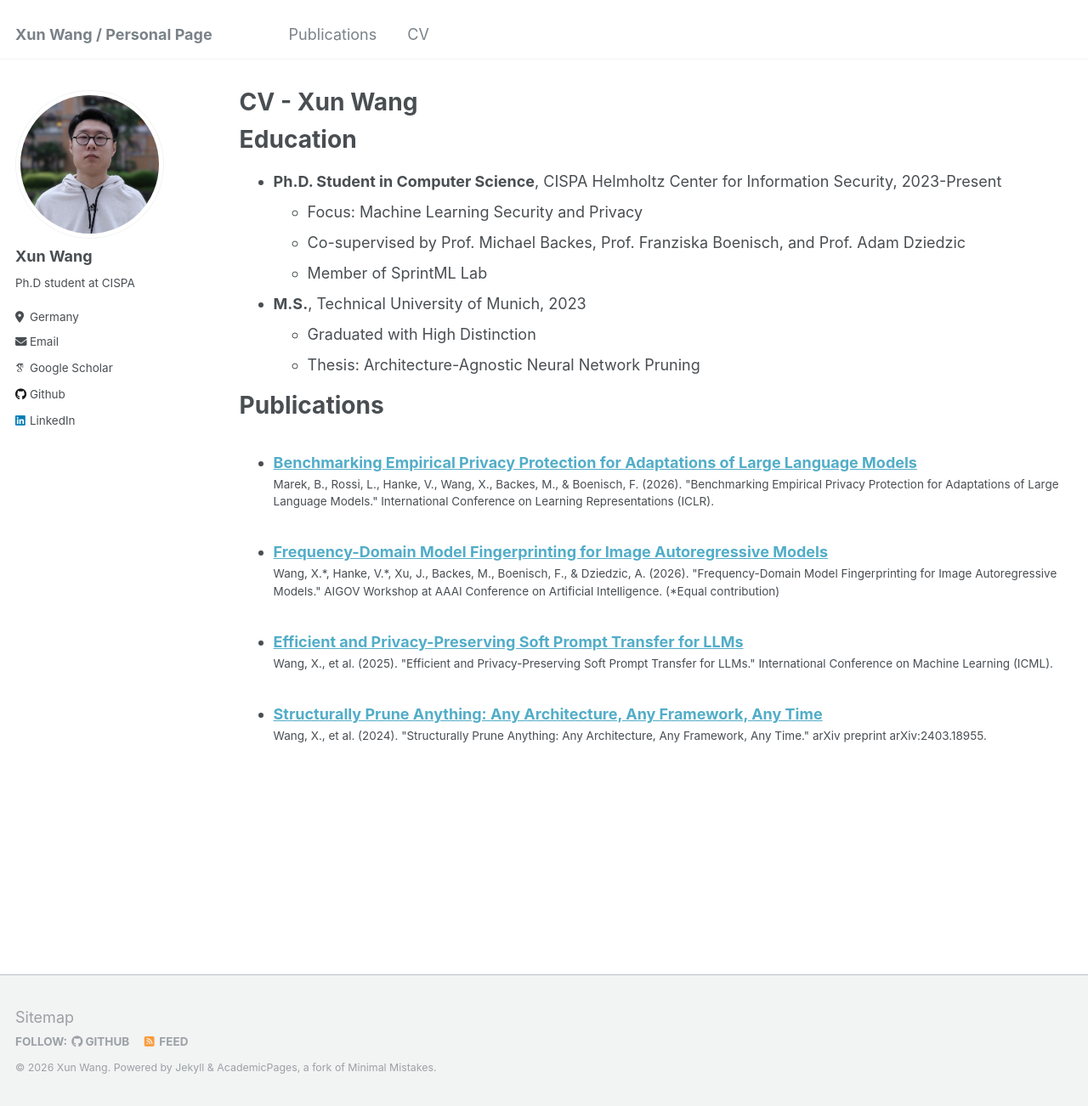
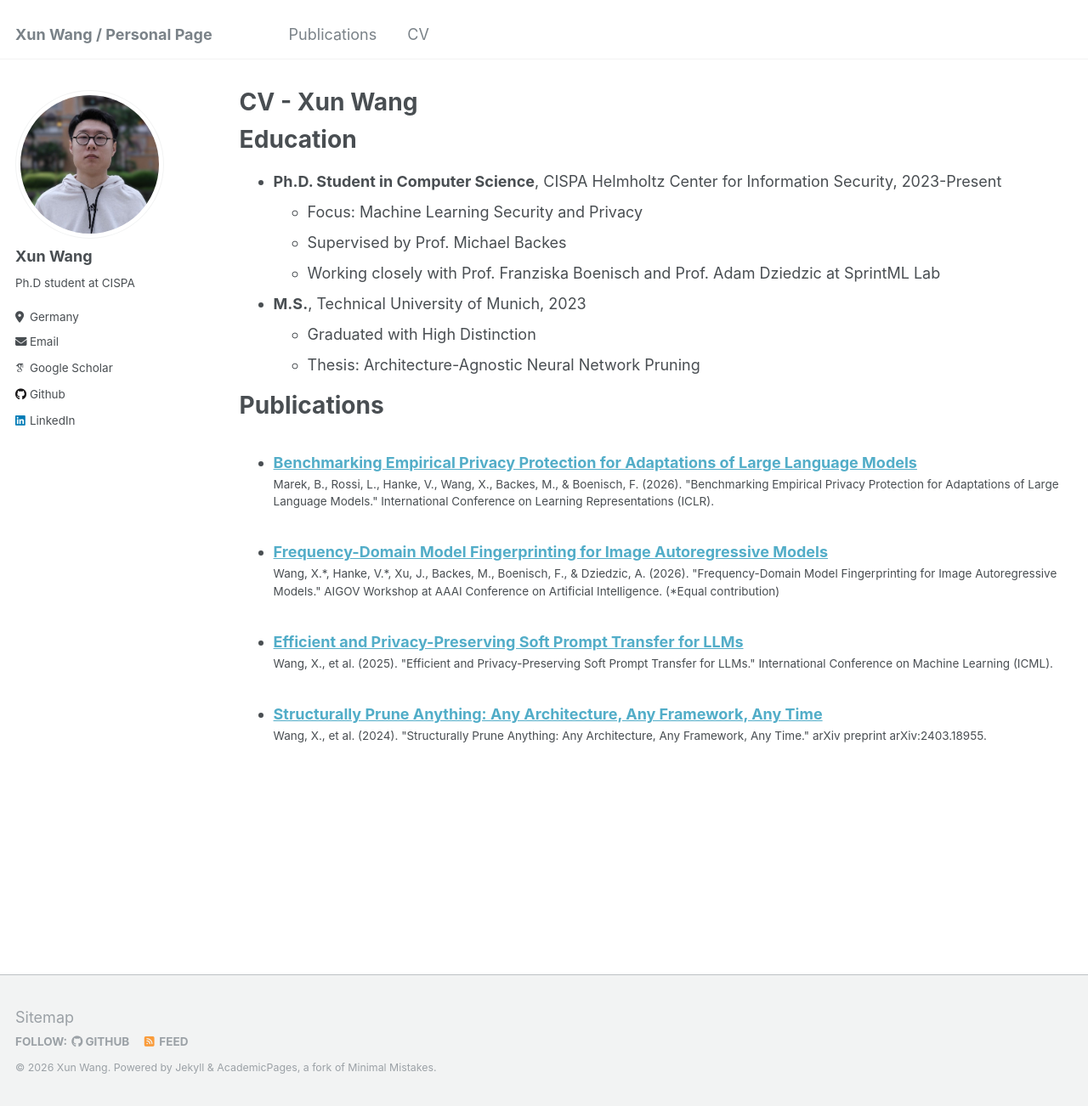
Before and after one commit to stephen016/stephen016.github.io, a Jekyll site: the page built from _pages/cv.md, in a window 1280 px wide and 1302 px high. Shown: the whole window at 85% size. Built offline with Jekyll 4.4.1, drawn with Linux system fonts in a browser that asks for light colours; some web fonts are replaced.

Commit message:
Update CV: fix supervisor listing

```diff
--- a/_pages/cv.md
+++ b/_pages/cv.md
@@ -14,8 +14,8 @@ Education
 ======
 * **Ph.D. Student in Computer Science**, CISPA Helmholtz Center for Information Security, 2023-Present
   * Focus: Machine Learning Security and Privacy
-  * Co-supervised by Prof. Michael Backes, Prof. Franziska Boenisch, and Prof. Adam Dziedzic
-  * Member of SprintML Lab
+  * Supervised by Prof. Michael Backes
+  * Working closely with Prof. Franziska Boenisch and Prof. Adam Dziedzic at SprintML Lab
 * **M.S.**, Technical University of Munich, 2023
   * Graduated with High Distinction
   * Thesis: Architecture-Agnostic Neural Network Pruning
```
